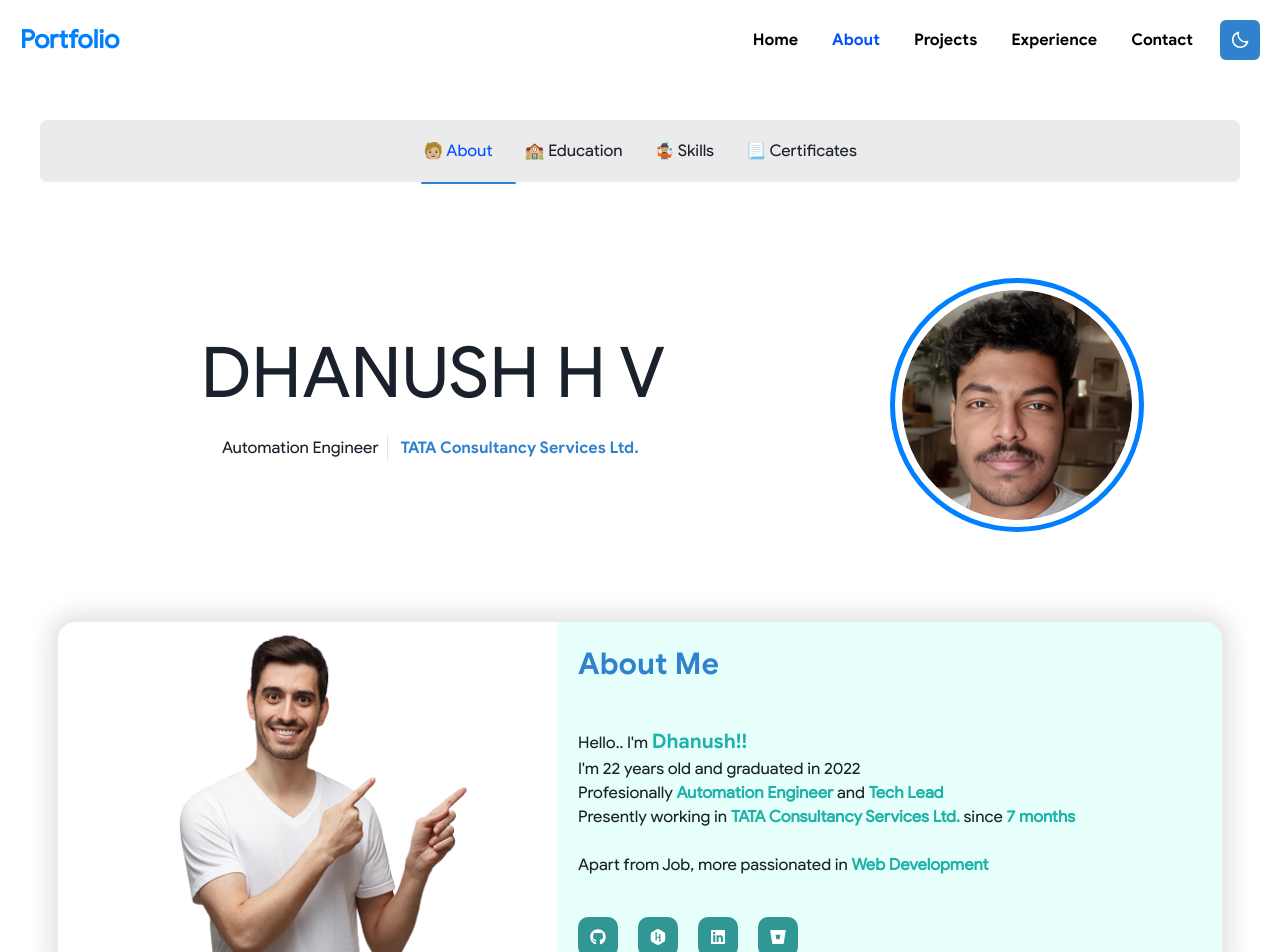
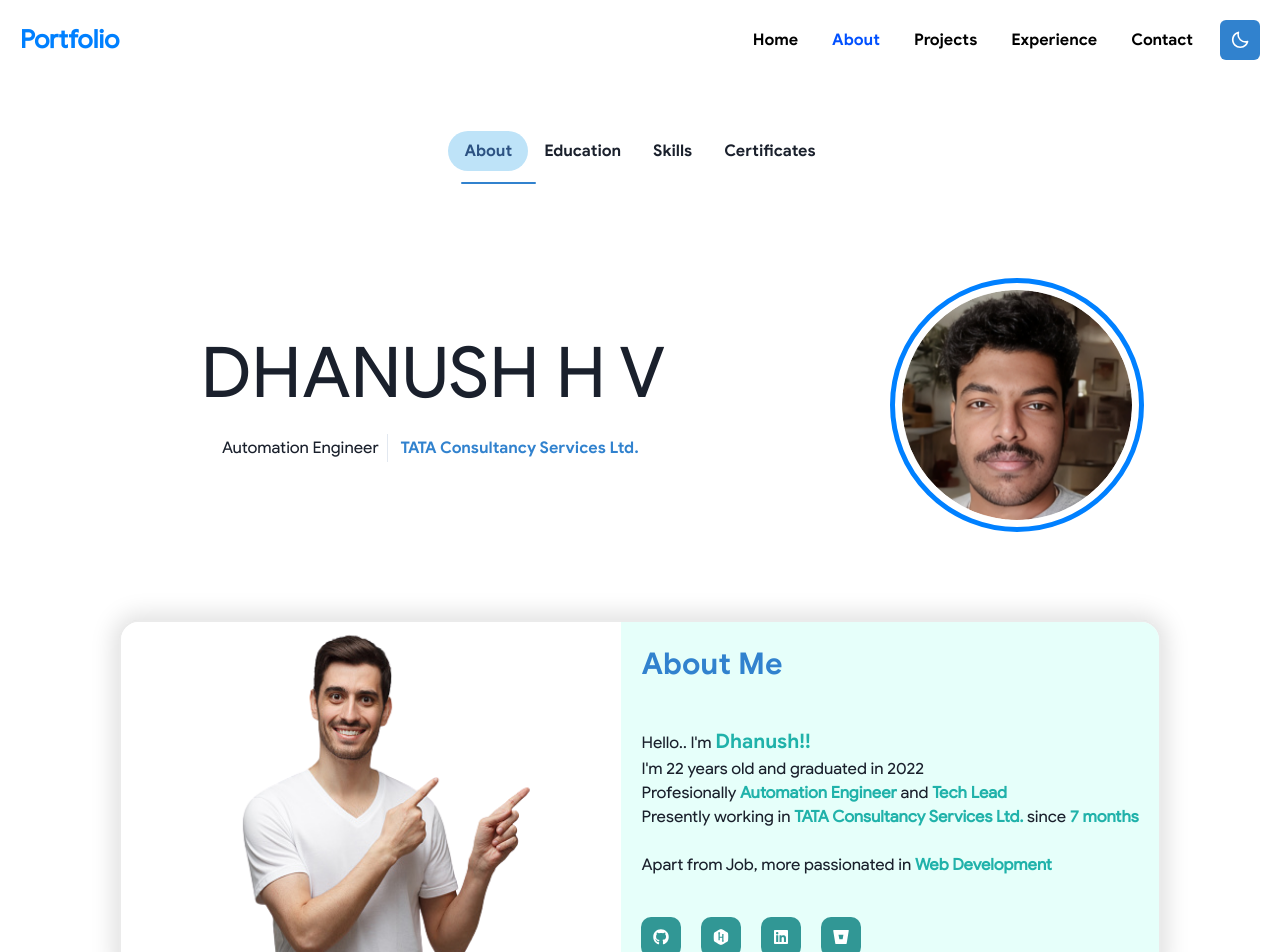
Before and after one commit to DHANUSH-web/portfolio-react, a React (Create React App) app: page /about in a window 1280 px wide. Shown: the top 952 px of the page. Built offline with nearby package versions, Linux system fonts and the light colour scheme.

Commit message:
Updated Button UX and Profile Card UX

```diff
--- a/public/index.html
+++ b/public/index.html
@@ -4,7 +4,7 @@
 	<meta charset="UTF-8">
 	<meta http-equiv="X-UA-Compatible" content="IE=edge">
 	<meta name="viewport" content="width=device-width, initial-scale=1.0">
-	<link rel="icon" href="../src/resources/images/hobby.png">
+	<link rel="icon" href="https://th.bing.com/th/id/OIG.yr6LQuErRroejuyDR8x.?pid=ImgGn">
 	<title>Portfolio - Dhanush H V</title>
 </head>
 <body>
--- a/src/components/About.jsx
+++ b/src/components/About.jsx
@@ -1,5 +1,5 @@
+import { IconButton, Image, Stack, Text, Tooltip, useColorMode } from "@chakra-ui/react"
 import { FaGithub, FaHackerrank, FaLinkedin, FaBitbucket } from "react-icons/fa"
-import { IconButton, Image, Stack, Text, Tooltip, useColorMode } from "@chakra-ui/react"
 import profilePhoto from "../resources/images/profileImage.png"
 import MyselfMobile from '../resources/images/MyselfMobile.png'
 import ProfileCard from "../components/ProfileCard"
@@ -7,7 +7,6 @@ import Myself from "../resources/images/Myself.png"
 import data from "../database.json"
 import React from "react"
 import './About.css'
-import { motion } from "framer-motion"
 
 const AboutTab = () => {
     const profile = data.profiles[data.profileHolder]
@@ -17,8 +16,8 @@ const AboutTab = () => {
     return (
         <Stack>
             <ProfileCard profileName={profile.name} textMode={true} profilePhoto={profilePhoto} imageStyle={{ border: `solid 5px ${isDark ? "aqua" : "#0080ff"}`, borderRadius: "50%", padding: 7 }} jobRole={profile.jobRole} companyName={profile.company} companyURL={profile.companyURL} profileURL={profile.githubProfile} hideResume={true} hideSeeMore={true} />
-            <Stack>
-                <Stack className='about-myself' spacing='auto' direction={{ md: 'row', base: 'column', lg: 'row' }} borderColor='blackAlpha.200'>
+            <Stack align='center'>
+                <Stack className='about-myself' spacing='auto' direction={{ md: 'row', base: 'column', lg: 'row' }} borderColor='blackAlpha.200' w='fit-content'>
                     <Image className="myself-img-right" src={Myself} alt='Myself Image' backgroundColor={isDark ? 'blue.200' : 'white'} w='full' display={{ base: 'none', md: 'block', lg: 'block' }} />
                     <Image className="myself-img-right" src={MyselfMobile} alt='Myself Image' backgroundColor={isDark ? 'blue.200' : 'white'} w='full' display={{ base: 'block', md: 'none', lg: 'none' }}/>
                     <Stack className="right-content" p={5} bg={isDark ? 'blackAlpha.500' : 'teal.50'} w='full'>
@@ -35,16 +34,16 @@ const AboutTab = () => {
                         <br />
                         <Stack direction='row' spacing={5} justify={{ base: 'center', md: 'left', lg: 'left' }}>
                             <Tooltip label='GitHub' borderRadius={7}>
-                                <IconButton colorScheme={ isDark ? 'gray' : 'teal' } borderRadius={10} icon={<FaGithub />} />
+                                <IconButton colorScheme={ isDark ? 'gray' : 'teal' } borderRadius={10} icon={<FaGithub />} onClick={() => window.open(profile.profiles.github.url)} />
                             </Tooltip>
                             <Tooltip label='Hackerrank' borderRadius={7}>
-                                <IconButton colorScheme={ isDark ? 'gray' : 'teal' } borderRadius={10} icon={<FaHackerrank />} />
+                                <IconButton colorScheme={ isDark ? 'gray' : 'teal' } borderRadius={10} icon={<FaHackerrank />} onClick={() => window.open(profile.profiles.hackerrank.url)} />
                             </Tooltip>
                             <Tooltip label='LinkedIn' borderRadius={7}>
-                                <IconButton colorScheme={ isDark ? 'gray' : 'teal' } borderRadius={10} icon={<FaLinkedin />} />
+                                <IconButton colorScheme={ isDark ? 'gray' : 'teal' } borderRadius={10} icon={<FaLinkedin />} onClick={() => window.open(profile.profiles.linkedin.url)} />
                             </Tooltip>
                             <Tooltip label='BitBucket' borderRadius={7}>
-                                <IconButton colorScheme={ isDark ? 'gray' : 'teal' } borderRadius={10} icon={<FaBitbucket />} />
+                                <IconButton colorScheme={ isDark ? 'gray' : 'teal' } borderRadius={10} icon={<FaBitbucket />} onClick={() => window.open(profile.profiles.bitbucket.url)} />
                             </Tooltip>
                         </Stack>
                     </Stack>
--- a/src/components/ProfileCard.jsx
+++ b/src/components/ProfileCard.jsx
@@ -21,8 +21,8 @@ const ProfileCard = ({ ...props }) => {
 							<Text as={Link} className="hyper-link" fontFamily="googleSansBold" color="blue.500" href={props.companyURL} target="_blank">{props.companyName}</Text>
 						</HStack>
 						<Stack mt={5} w="full" justify="center" direction={{ base: "column", md: "row", lg: "row" }}>
-							<Button className="resumeBtn" hidden={props.hideResume} as={Link} href={props.resume} target="_blank" colorScheme="twitter" leftIcon={<MdLink />} download>Resume</Button>
-							<Button className="seeMoreBtn" hidden={props.hideSeeMore} to="/about" as={Hyper} rightIcon={<MdArrowForward />}>See More</Button>
+							<Button className="resumeBtn" hidden={props.hideResume} as={Link} href={props.resume} target="_blank" colorScheme={ isDark ? 'teal' : 'messenger' } borderRadius={20} leftIcon={<MdLink />}>Resume</Button>
+							<Button className="seeMoreBtn" hidden={props.hideSeeMore} to="/about" as={Hyper} rightIcon={<MdArrowForward />} borderRadius={20}>See More</Button>
 						</Stack>
 					</VStack>
 					<Box style={props.layoutStyle}>
--- a/src/pages/About.jsx
+++ b/src/pages/About.jsx
@@ -12,12 +12,12 @@ const About = () => {
 	return (
 		<Box className="about-container">
 			<Center>
-				<Tabs onChange={(index) => setActiveTab(index)} w='full' variant="unstyled" position="relative" align="center">
-					<TabList className="tabList" bg="blackAlpha.200">
-						<Tab color={ activeTab === 0 ? isDark ? 'aqua' : '#0050ff' : 'default' }>🧑🏼 About</Tab>
-						<Tab color={ activeTab === 1 ? isDark ? 'aqua' : '#0050ff' : 'default' }>🏫 Education</Tab>
-						<Tab color={ activeTab === 2 ? isDark ? 'aqua' : '#0050ff' : 'default' }>🤹🏼 Skills</Tab>
-						<Tab color={ activeTab === 3 ? isDark ? 'aqua' : '#0050ff' : 'default' }>📃 Certificates</Tab>
+				<Tabs onChange={(index) => setActiveTab(index)} w='full' variant="soft-rounded" position="relative" align="center" fontFamily='googlesansbold' colorScheme={ isDark ? 'teal' : 'blue' }>
+					<TabList className="tabList" bg="transparent">
+						<Tab color={ activeTab === 0 ? isDark ? 'aqua' : '#0050ff' : 'default' }>About</Tab>
+						<Tab color={ activeTab === 1 ? isDark ? 'aqua' : '#0050ff' : 'default' }>Education</Tab>
+						<Tab color={ activeTab === 2 ? isDark ? 'aqua' : '#0050ff' : 'default' }>Skills</Tab>
+						<Tab color={ activeTab === 3 ? isDark ? 'aqua' : '#0050ff' : 'default' }>Certificates</Tab>
 					</TabList>
 					<TabIndicator h='2px' bg={ isDark ? 'aqua' : 'blue.500'} borderRadius={1}/>
 					<TabPanels>
```
